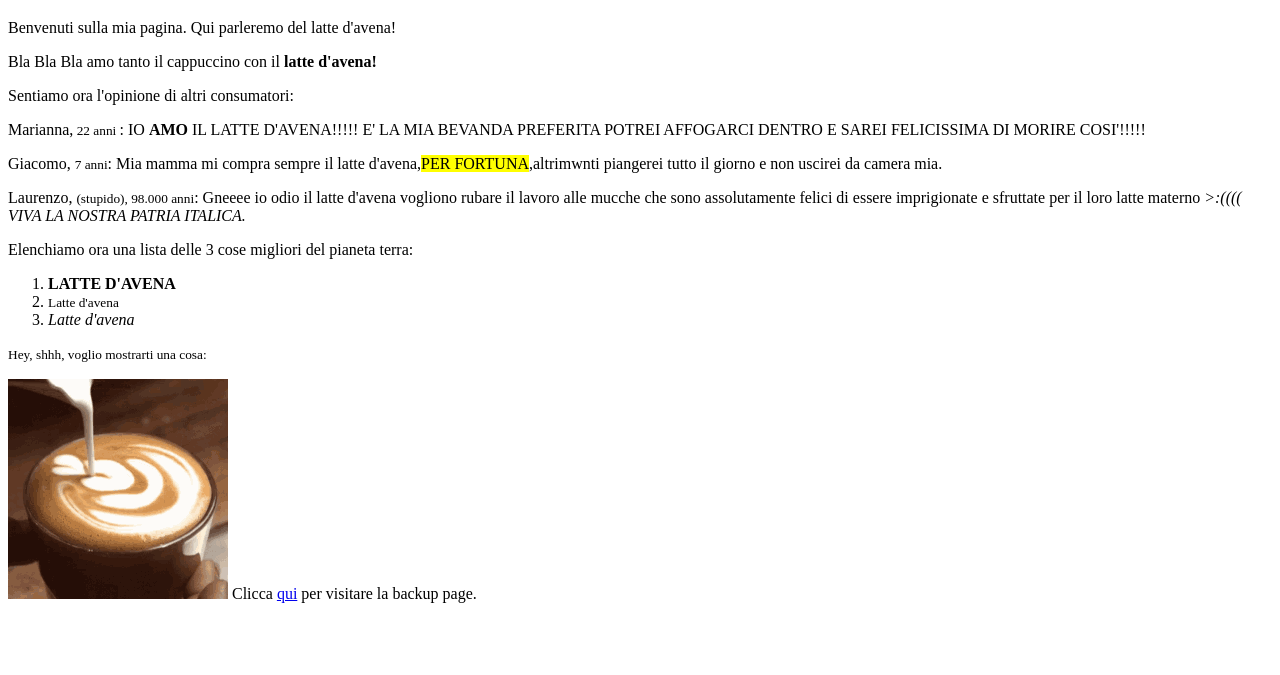
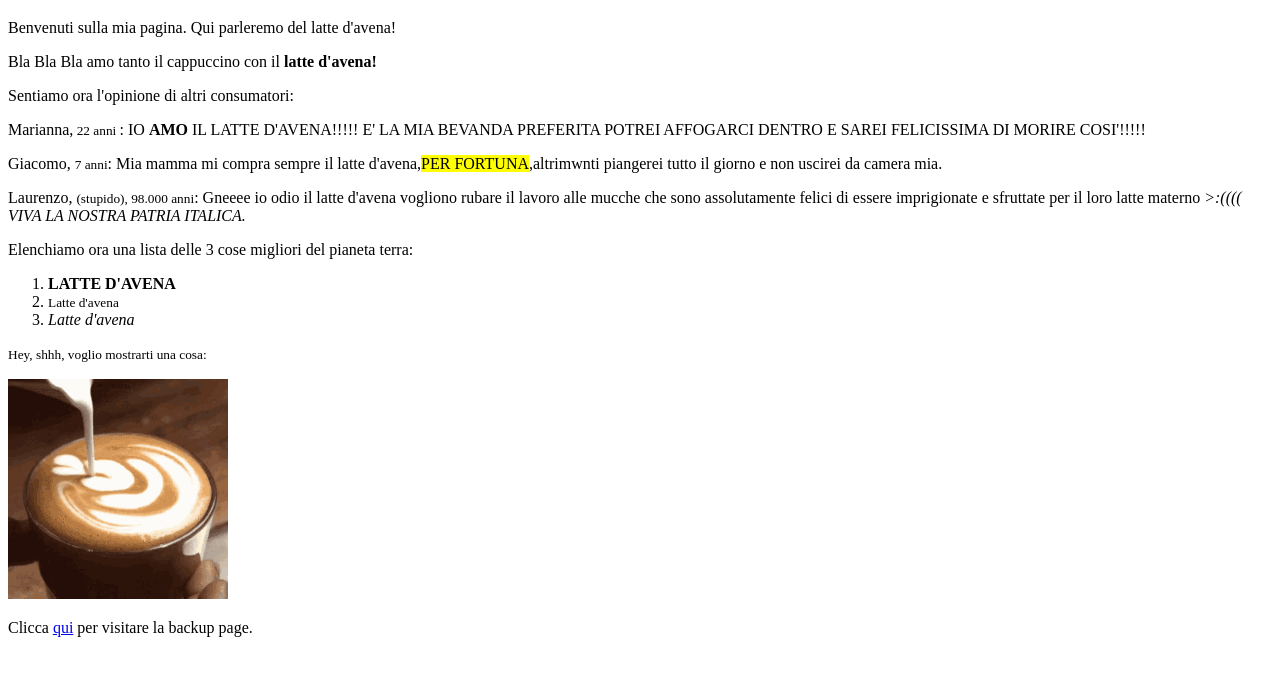
Before and after one commit to damato4-unipi/damato4-unipi.github.io, a plain HTML site: page index.html in a window 1280 px wide. Shown: the part 61-736 px from the top of the page. Drawn offline with Linux system fonts and the light colour scheme.

Commit message:
Aggiornamento tecnico

```diff
--- a/index.html
+++ b/index.html
@@ -42,7 +42,7 @@ Laurenzo, <small>(stupido), 98.000 anni</small>: Gneeee io odio il latte d'avena
 <p> <small>Hey, shhh, voglio mostrarti una cosa:</small></p>
  <img src="coffee-latte.gif" alt="cappuccino gif" height=220px width=220px >
 
-Clicca <a href="https://damato4-unipi.github.io/pagina2">qui</a> per visitare la backup page.
+<p>  Clicca <a href="https://damato4-unipi.github.io/pagina2">qui</a> per visitare la backup page. </p>
 
 
 </body>
```
